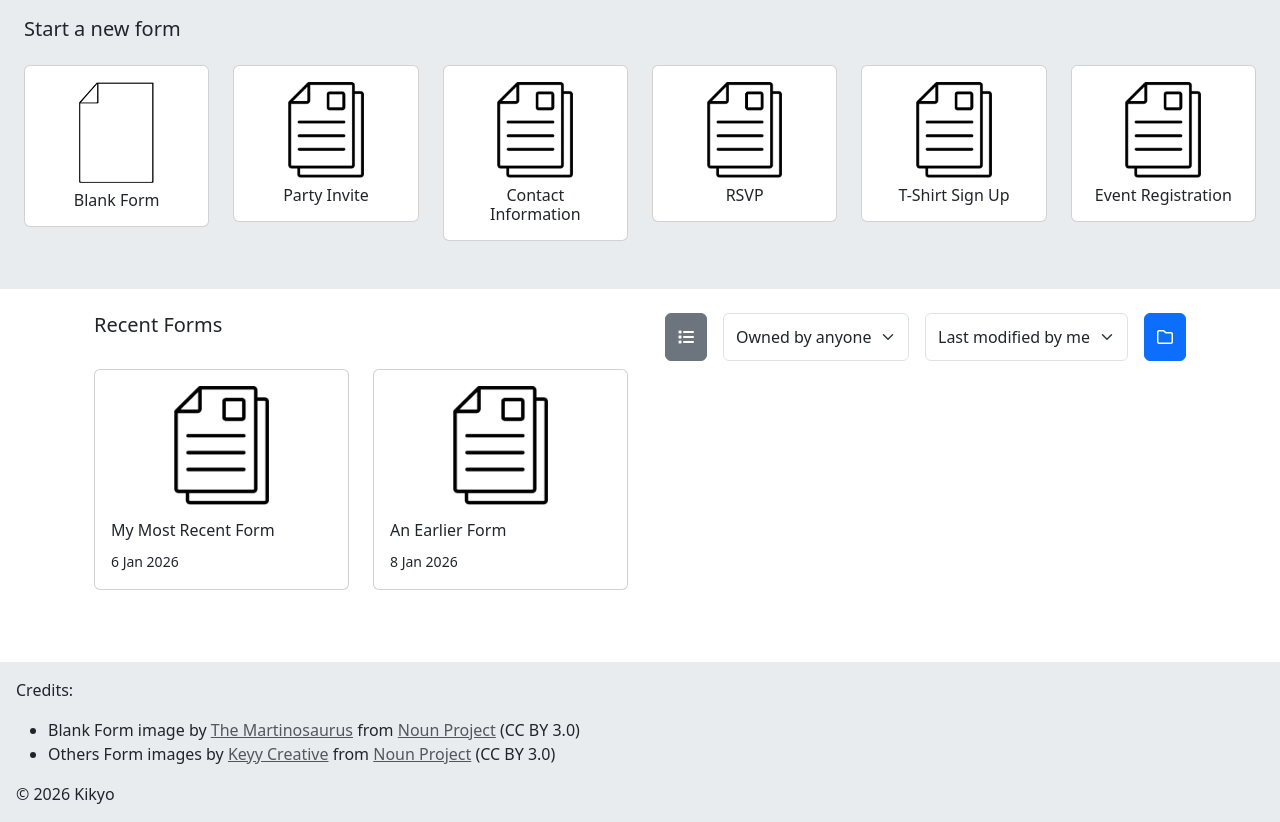
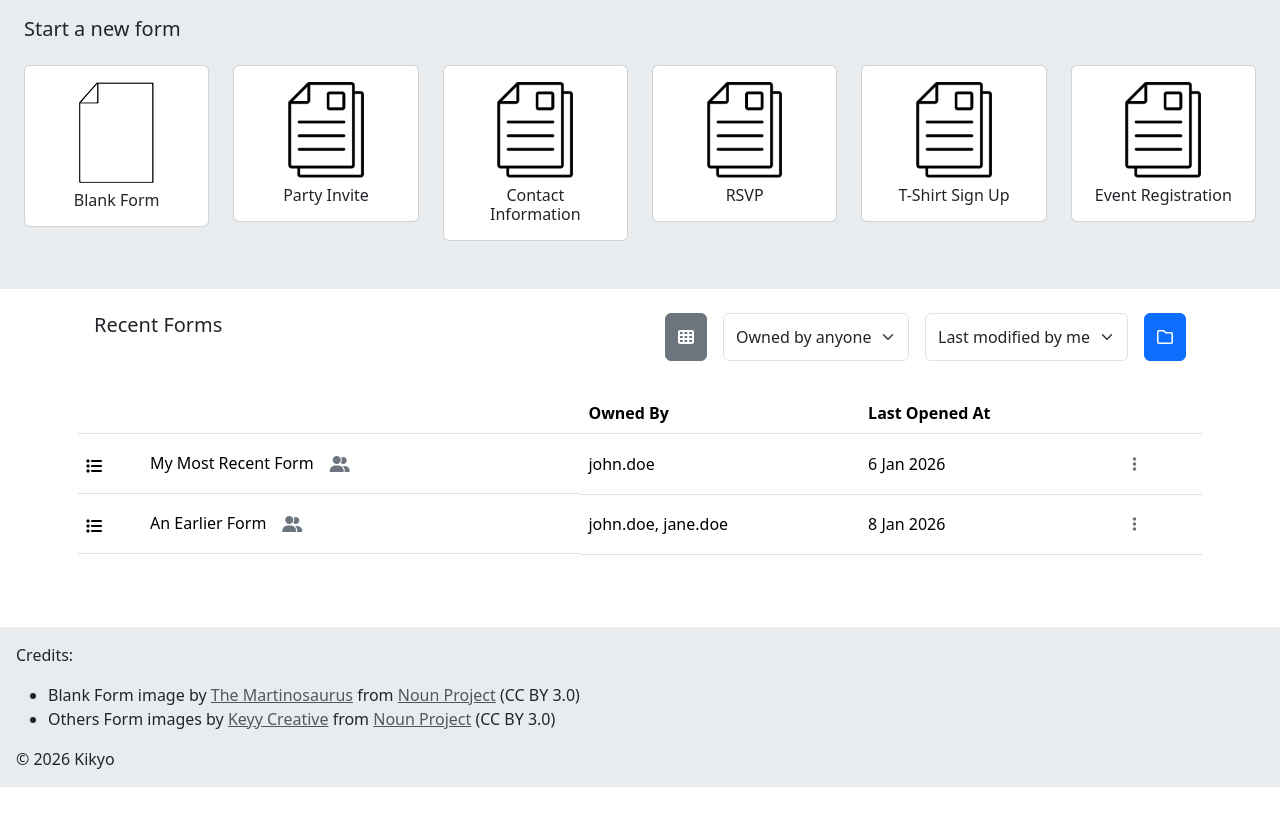
Before and after one commit to ShiviPro/kikyo, a plain HTML site: page index.html in a window 1280 px wide. Both pictures are taken after a click on the button 686 px from the left and 400 px from the top of the page. Shown: the part 63-885 px from the top of the page. After the commit the page ends 850 px from the top, so only its background shows below. Drawn offline with nearby package versions, Linux system fonts and the light colour scheme.

Commit message:
feat: :sparkles: add list view and the ability to toggle views
Note: This enables the view toggle button. So now it's not just a placeholder

```diff
--- a/index.html
+++ b/index.html
@@ -119,12 +119,13 @@
           </div>
         </div>
       </section>
-      <section class="container p-4">
+      <section>
+        <div class="container p-4">
           <div class="d-flex justify-content-between">
             <h5 class="mb-4">Recent Forms</h5>
 
             <div class="d-flex">
-            <button class="btn btn-secondary">
+              <button class="btn btn-secondary" id="viewToggle">
                 <i class="fa-solid fa-list"></i>
               </button>
               <select name="" id="formFilter" class="form-select ms-3">
@@ -143,8 +144,9 @@
               </button>
             </div>
           </div>
+        </div>
 
-        <div class="row pt-2" id="allFormsContainer"></div>
+        <div class="container p-2" id="allFormsContainer"></div>
       </section>
     </main>
     <footer class="bg-body-secondary container-fluid p-3 mt-5">
--- a/scripts/index.js
+++ b/scripts/index.js
@@ -59,7 +59,6 @@ const formData = [
   },
 ];
 
-const allFormsContainer = document.getElementById("allFormsContainer");
 const months = [
   "Jan",
   "Feb",
@@ -74,8 +73,16 @@ const months = [
   "Nov",
   "Dec",
 ];
+let currView = "grid";
+const allFormsContainer = document.getElementById("allFormsContainer");
+const viewToggle = document.getElementById("viewToggle");
 
-const displayAllForms = (formData) => {
+const displayAllFormsInGrid = (formData) => {
+  viewToggle.innerHTML = `<i class="fa-solid fa-list"></i>`;
+  allFormsContainer.innerHTML = "";
+  const allForms = document.createElement("div");
+  allForms.classList.add("row");
+
   formData.map((currFormData) => {
     const lastOpenedAt = currFormData.lastOpenedAt;
     const currForm = document.createElement("div");
@@ -95,8 +102,72 @@ const displayAllForms = (formData) => {
       </div>
     </section>
   `;
-    allFormsContainer.appendChild(currForm);
+    allForms.appendChild(currForm);
   });
+  allFormsContainer.appendChild(allForms);
 };
 
-displayAllForms(formData);
+const displayAllFormsInList = (formData) => {
+  viewToggle.innerHTML = `<i class="fa-solid fa-table-cells"></i>`;
+  allFormsContainer.innerHTML = "";
+  const allForms = document.createElement("table");
+  allForms.classList.add("table", "table-responsive-md", "table-hover");
+  allForms.innerHTML = `
+    <thead>
+      <tr>
+        <th></th>
+        <th>Owned By</th>
+        <th>Last Opened At</th>
+        <th></th>
+      </tr>
+    </thead>`;
+  formData.map((currFormData) => {
+    const lastOpenedAt = currFormData.lastOpenedAt;
+    allForms.innerHTML += `
+      <tbody>
+        <tr>
+          <td class="d-flex align-items-center py-3">
+            <i class="fa-solid fa-list mt-1"></i>
+            <h6 class="ms-5 me-3 mb-1 mt-1">${currFormData.title}</h6>
+            <i class="fa-solid fa-user-group text-secondary"></i>
+          </td>
+          <td class="align-middle">${currFormData.owners
+            .map((currOwner) => currOwner.mailId.split("@")[0])
+            .join(", ")}</td>
+          <td class="align-middle">${lastOpenedAt.getDate()} ${
+      months[lastOpenedAt.getMonth()]
+    } ${lastOpenedAt.getFullYear()}</td>
+          <td class="align-middle">
+            <button
+              class="btn btn-outline-secondary rounded-circle border-0 px-3"
+            >
+              <i class="fa-solid fa-ellipsis-vertical"></i>
+            </button>
+          </td>
+        </tr>
+      </tbody>
+  `;
+  });
+  allFormsContainer.appendChild(allForms);
+};
+
+viewToggle.addEventListener("click", () => {
+  currView === "grid" ? "list" : "grid";
+
+  switch (currView) {
+    case "grid":
+      currView = "list";
+      break;
+    default:
+      currView = "grid";
+      break;
+  }
+
+  currView === "grid"
+    ? displayAllFormsInGrid(formData)
+    : displayAllFormsInList(formData);
+});
+
+currView === "grid"
+  ? displayAllFormsInGrid(formData)
+  : displayAllFormsInList(formData);
```
Lines whose indentation alone changed are shown as unchanged.
